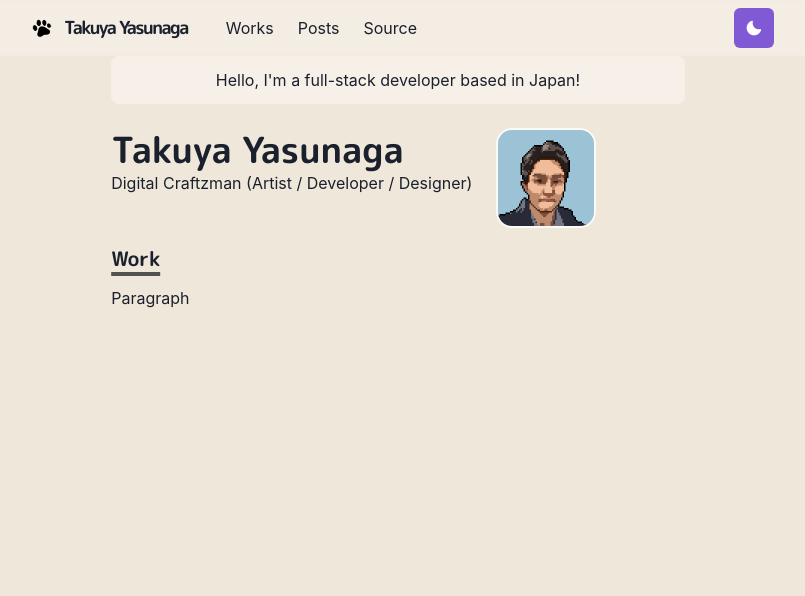
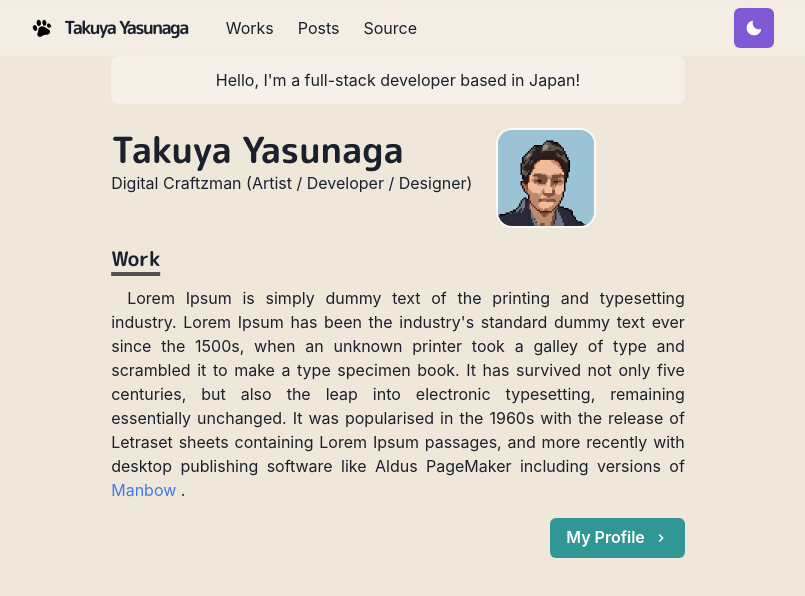
Before and after one commit to manbow1206/homepage, a Next.js app: page / in a window 1280 px wide. Shown: the top 596 px of the page, without its empty margins (242-1047 px from the left). Built offline with nearby package versions, Linux system fonts and the light colour scheme.

Commit message:
add : Pragraph

```diff
--- /dev/null
+++ b/components/paragraph.js
@@ -0,0 +1,8 @@
+import styled from "@emotion/styled";
+
+const Paragrah = styled.p`
+  text-align: justify;
+  text-indent: 1em;
+`;
+
+export default Paragrah;
--- a/components/section.js
+++ b/components/section.js
@@ -1,11 +1,11 @@
-import { motion } from 'framer-motion'
-import { chakra, shouldForwardProp } from '@chakra-ui/react'
+import { motion } from "framer-motion";
+import { chakra, shouldForwardProp } from "@chakra-ui/react";
 
 const StyledDiv = chakra(motion.div, {
-  shouldForwardProp: prop => {
-    return shouldForwardProp(prop) || prop === 'transition'
-  }
-})
+  shouldForwardProp: (prop) => {
+    return shouldForwardProp(prop) || prop === "transition";
+  },
+});
 
 const Section = ({ children, delay = 0 }) => (
   <StyledDiv
@@ -16,6 +16,6 @@
   >
     {children}
   </StyledDiv>
-)
+);
 
-export default Section
+export default Section;
--- a/pages/index.js
+++ b/pages/index.js
@@ -1,11 +1,16 @@
+import NextLink from 'next/link'
 import {
   Container,
   Box,
   Heading,
   Image,
+  Link,
   useColorModeValue,
+  Button,
 } from "@chakra-ui/react";
-import Section from "../components/section"
+import { ChevronRightIcon } from '@chakra-ui/icons';
+import Section from "../components/section";
+import Paragraph from "../components/paragraph";
 
 const Page = () => {
   return (
@@ -48,7 +53,24 @@
         <Heading as="h3" variant="section-title">
           Work
         </Heading>
-        <p>Paragraph</p>
+        <Paragraph>
+          Lorem Ipsum is simply dummy text of the printing and typesetting
+          industry. Lorem Ipsum has been the industry's standard dummy text ever
+          since the 1500s, when an unknown printer took a galley of type and
+          scrambled it to make a type specimen book. It has survived not only
+          five centuries, but also the leap into electronic typesetting,
+          remaining essentially unchanged. It was popularised in the 1960s with
+          the release of Letraset sheets containing Lorem Ipsum passages, and
+          more recently with desktop publishing software like Aldus PageMaker
+          including versions of{' '}<NextLink href="#"><Link>Manbow</Link></NextLink> .
+        </Paragraph>
+        <Box align="right" my={4}>
+          <NextLink href="/work">
+            <Button rightIcon={<ChevronRightIcon />} colorScheme="teal">
+              My Profile
+            </Button>
+          </NextLink>
+        </Box>
       </Section>
     </Container>
   );
```
